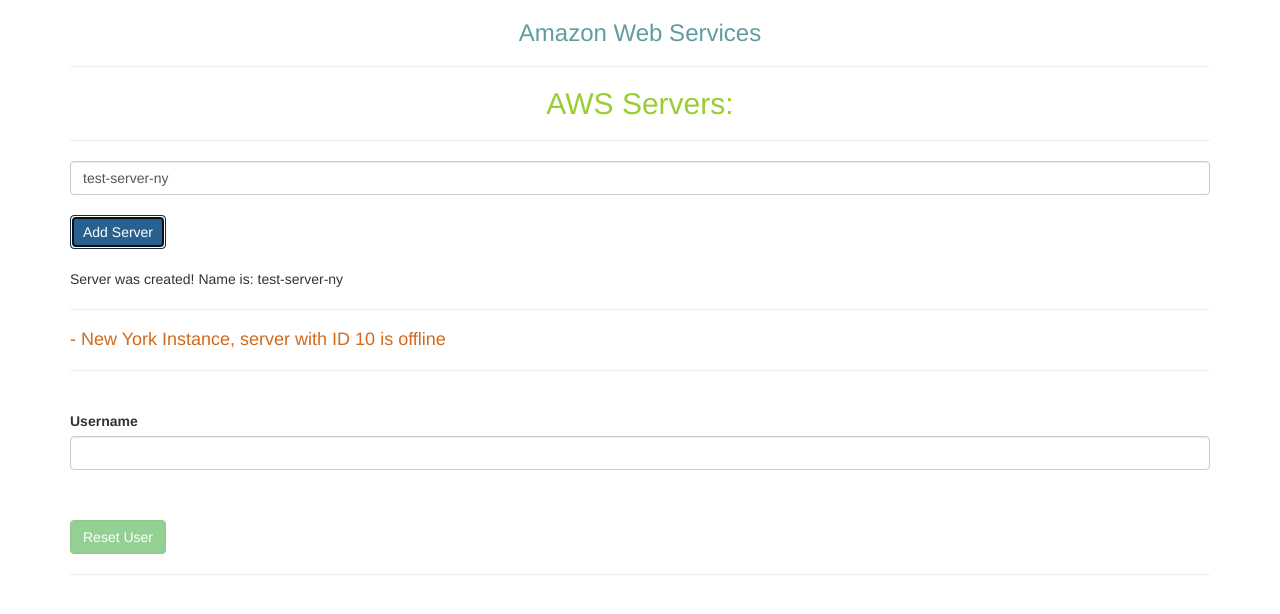
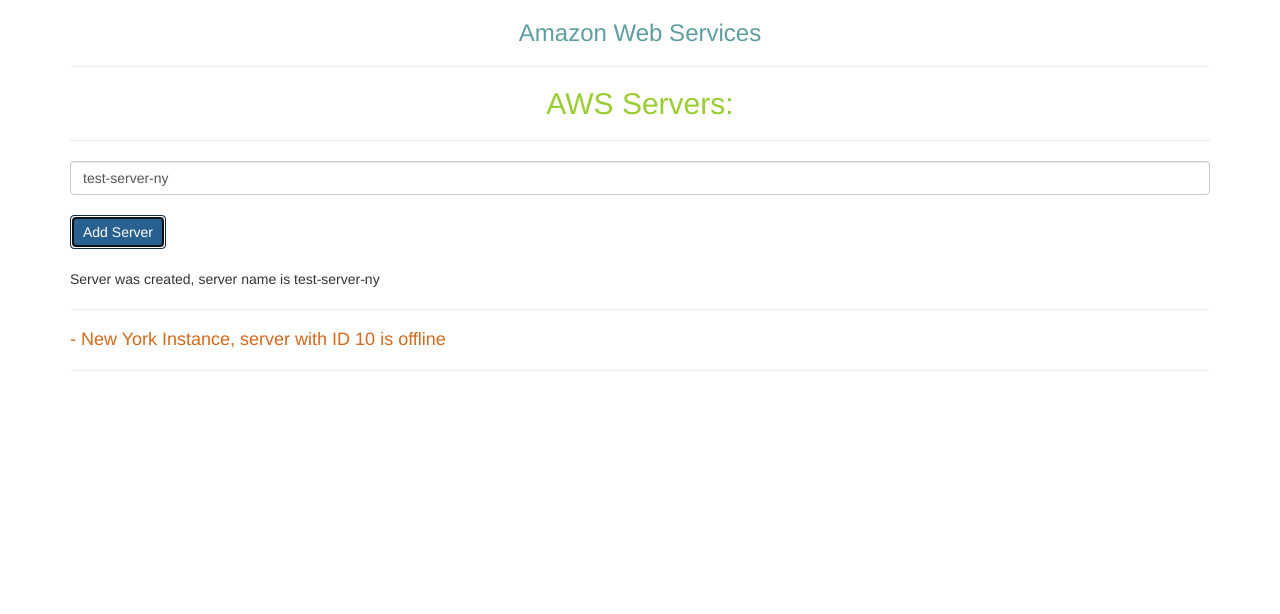
Before and after one commit to HluhovMax/my-first-app, an Angular app: page / in a window 1280 px wide. Both pictures are taken after a click on the button "Add Server". Shown: the top 614 px of the page. Built offline with nearby package versions, Linux system fonts and the light colour scheme.

Commit message:
Enhancing ngIf with an Else Condition

```diff
--- a/src/app/servers/servers.component.html
+++ b/src/app/servers/servers.component.html
@@ -13,20 +13,22 @@
 </button>
 <br/>
 <br/>
-<p>{{serverCreationStatus}}</p>
+<!--<p>{{serverCreationStatus}}</p>-->
+<p *ngIf="serverCreated; else noServer">Server was created, server name is {{serverName}}</p>
+<ng-template #noServer><p>No server was created</p></ng-template>
 <hr>
 <server></server>
-<hr>
-<br/>
-<label>Username</label>
-<input type="text" class="form-control" [(ngModel)]="username">
-<br/>
-<p>{{username}}</p>
-<br/>
-<button
-  class="btn btn-success"
-  [disabled]="username===''"
-  (click)="username=''">
-  Reset User
-</button>
-<br/>
+<!--<hr>-->
+<!--<br/>-->
+<!--<label>Username</label>-->
+<!--<input type="text" class="form-control" [(ngModel)]="username">-->
+<!--<br/>-->
+<!--<p>{{username}}</p>-->
+<!--<br/>-->
+<!--<button-->
+<!--  class="btn btn-success"-->
+<!--  [disabled]="username===''"-->
+<!--  (click)="username=''">-->
+<!--  Reset User-->
+<!--</button>-->
+<!--<br/>-->
--- a/src/app/servers/servers.component.ts
+++ b/src/app/servers/servers.component.ts
@@ -11,6 +11,7 @@
   serverCreationStatus = `No server was created!`;
   serverName = `test-server-ny`;
   username = ``;
+  serverCreated = false;
 
   constructor() {
     console.log(`Inside ServersComponent.Constructor`)
@@ -24,6 +25,7 @@
   }
 
   onCreateServer() {
+    this.serverCreated = true;
     this.serverCreationStatus = `Server was created! Name is: ` + this.serverName;
   }
 
```
